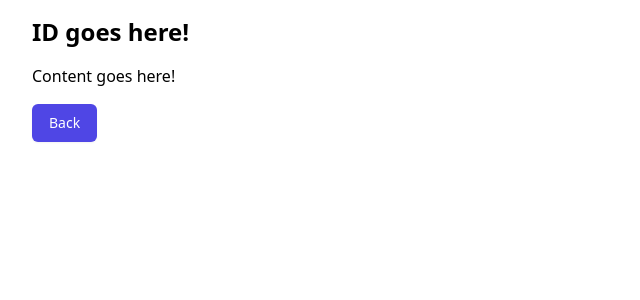
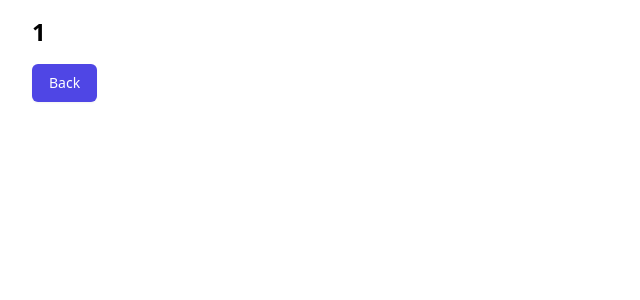
Before and after one commit to MadeByChris/take-home-crud, a Next.js app in the folder apps/web/: page /post/1 in a window 1280 px wide. Shown: the top 300 px of the page, without its empty margins (0-640 px from the left). Built offline with nearby package versions, Linux system fonts and the light colour scheme.

Commit message:
Add Values to [id].tsx using Next Router

```diff
--- a/apps/web/components/posts/table.tsx
+++ b/apps/web/components/posts/table.tsx
@@ -73,7 +73,7 @@ const Table = ({ posts, gql }: TableProps) => {
                     <td
                       className="whitespace-nowrap px-3 py-4 text-sm text-gray-500"
                       onClick={() => {
-                        push({ pathname: "post/[id]", query: { id: post.id.toString() } });
+                        push({ pathname: "post/[id]", query: { id: post.id.toString(), content: post.content.toString() } });
                       }}
                     >
                       {post.content}
--- a/apps/web/pages/post/[id].tsx
+++ b/apps/web/pages/post/[id].tsx
@@ -1,12 +1,17 @@
+import { QueryInfo } from "@apollo/client/core/QueryInfo";
+import { useRouter } from 'next/router'
+
 const Post = () => {
+  const router = useRouter();
 
   return (
     <div className="mx-4 sm:mx-6 lg:mx-8 my-4">
-      <h1 className="text-2xl font-bold my-4">ID goes here!</h1>
-      <p className="mb-4">Content goes here!</p>
+      <h1 className="text-2xl font-bold my-4">{router.query.id}</h1>
+      <p className="mb-4">{router.query.content}</p>
       <button
         type="button"
         className="inline-flex items-center justify-center rounded-md border border-transparent bg-indigo-600 px-4 py-2 text-sm font-medium text-white shadow-sm hover:bg-indigo-700 focus:outline-none focus:ring-2 focus:ring-indigo-500 focus:ring-offset-2 sm:w-auto"
+        onClick={() => router.back()}
       >
         Back
       </button>
```
Also changed, not shown: 1 other file (tests, documents, lock files or other folders).
